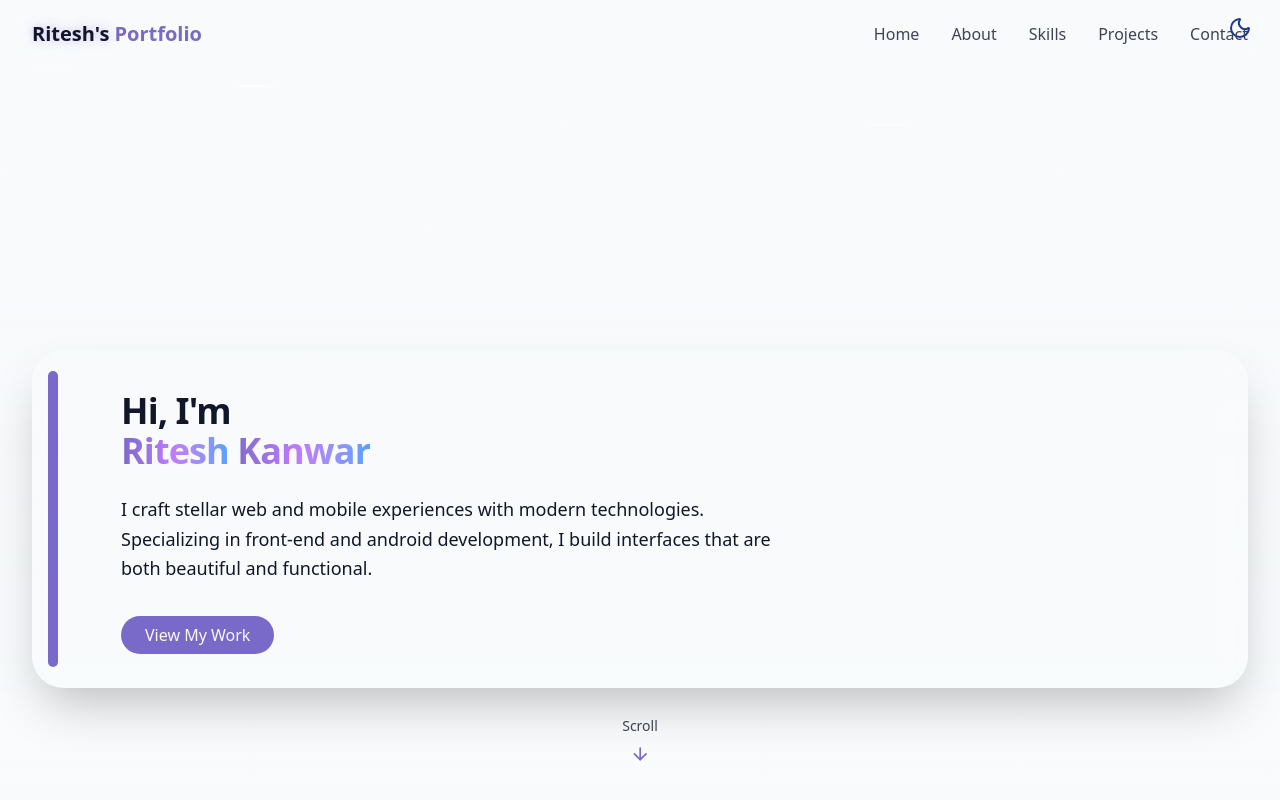
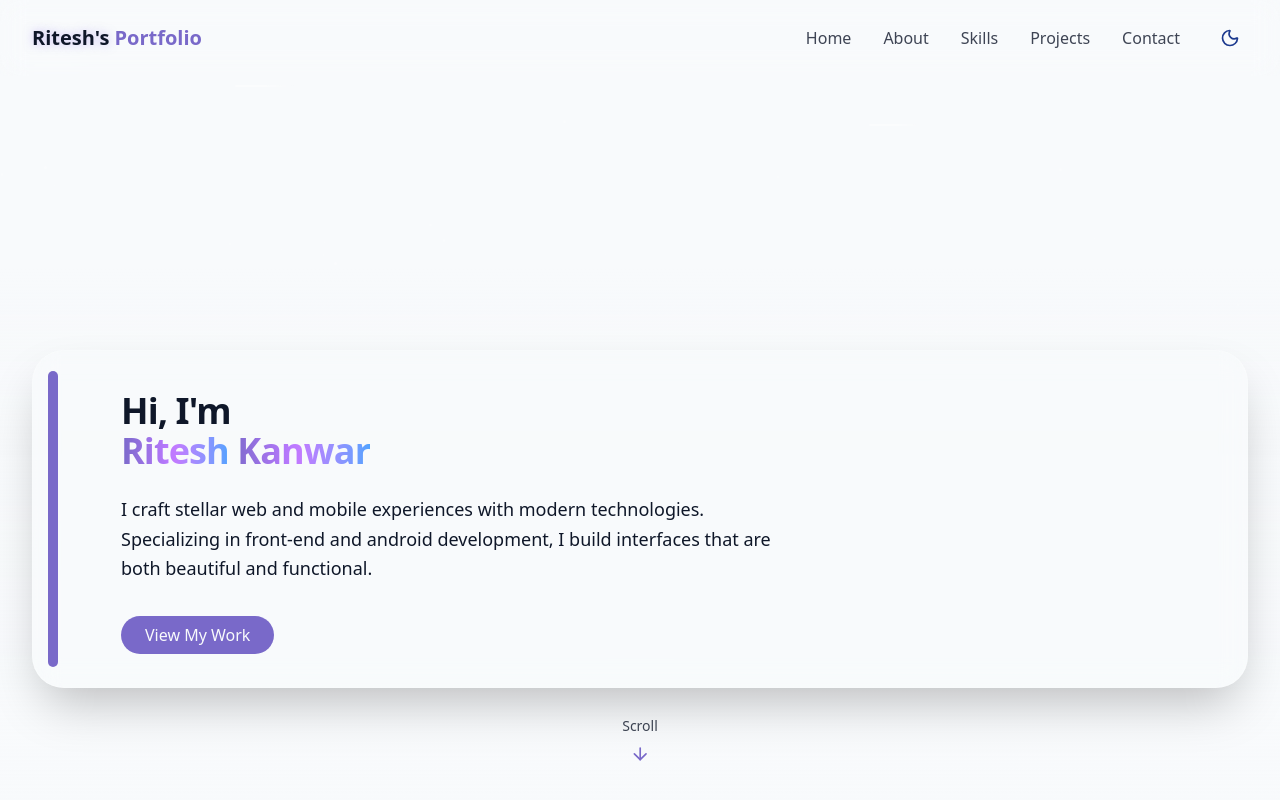
Before and after one commit to ritesh-kanwar/Portfolio, a React (Vite) app: page / in a window 1280 px wide. Shown: the top 800 px of the page. Built offline with nearby package versions, Linux system fonts and the light colour scheme.

Commit message:
Fixed navbar and HeroSection for Better UI

```diff
--- a/src/components/HeroSection.jsx
+++ b/src/components/HeroSection.jsx
@@ -28,7 +28,7 @@ export const HeroSection = () => {
           className="w-full h-full object-cover object-center"
         />
         {/* Optional overlay for better text readability */}
-        <div className="absolute inset-0 bg-background/20"></div>
+        <div className="absolute inset-0 bg-background/0"></div>
       </div>
 
       {/* Text container - Bottom-positioned on both mobile and desktop */}
--- a/src/components/Navbar.jsx
+++ b/src/components/Navbar.jsx
@@ -53,7 +53,7 @@ export const Navbar = () => {
         "fixed w-full z-40 transition-all duration-300 backdrop-blur-md",
         isScrolled
           ? "py-3 bg-background/80 shadow-xs"
-          : "py-5 bg-background/25"
+          : "py-5 bg-background/0"
       )}
     >
       <div className="container flex items-center justify-between">
@@ -68,7 +68,7 @@ export const Navbar = () => {
         </a>
 
         {/* desktop nav */}
-        <div className="hidden md:flex space-x-8">
+        <div className="hidden md:flex items-center space-x-8">
           {navItems.map((item, key) => (
             <a
               key={key}
@@ -78,6 +78,19 @@ export const Navbar = () => {
               {item.name}
             </a>
           ))}
+
+          {/* Desktop theme toggle */}
+          <button
+            onClick={toggleTheme}
+            className="p-2 text-foreground rounded-full transition-colors duration-300 hover:bg-foreground/10"
+            aria-label="Toggle theme"
+          >
+            {isDarkMode ? (
+              <Sun className="h-5 w-5 text-yellow-300" />
+            ) : (
+              <Moon className="h-5 w-5 text-blue-900" />
+            )}
+          </button>
         </div>
 
         {/* mobile nav icons */}
--- a/src/pages/Home.jsx
+++ b/src/pages/Home.jsx
@@ -14,7 +14,7 @@ import { ToastProvider } from "../components/Toast";
 export const Home = () => {
     return <div className="min-h-screen bg-background text-foreground overflow-x-hidden">
         { /* Theme toggle */}
-        <ThemeToggle/>
+        {/* <ThemeToggle/> */}
         { /* Background Effects */}
         <StarBackground/>
         { /* NavBar*/}
```
